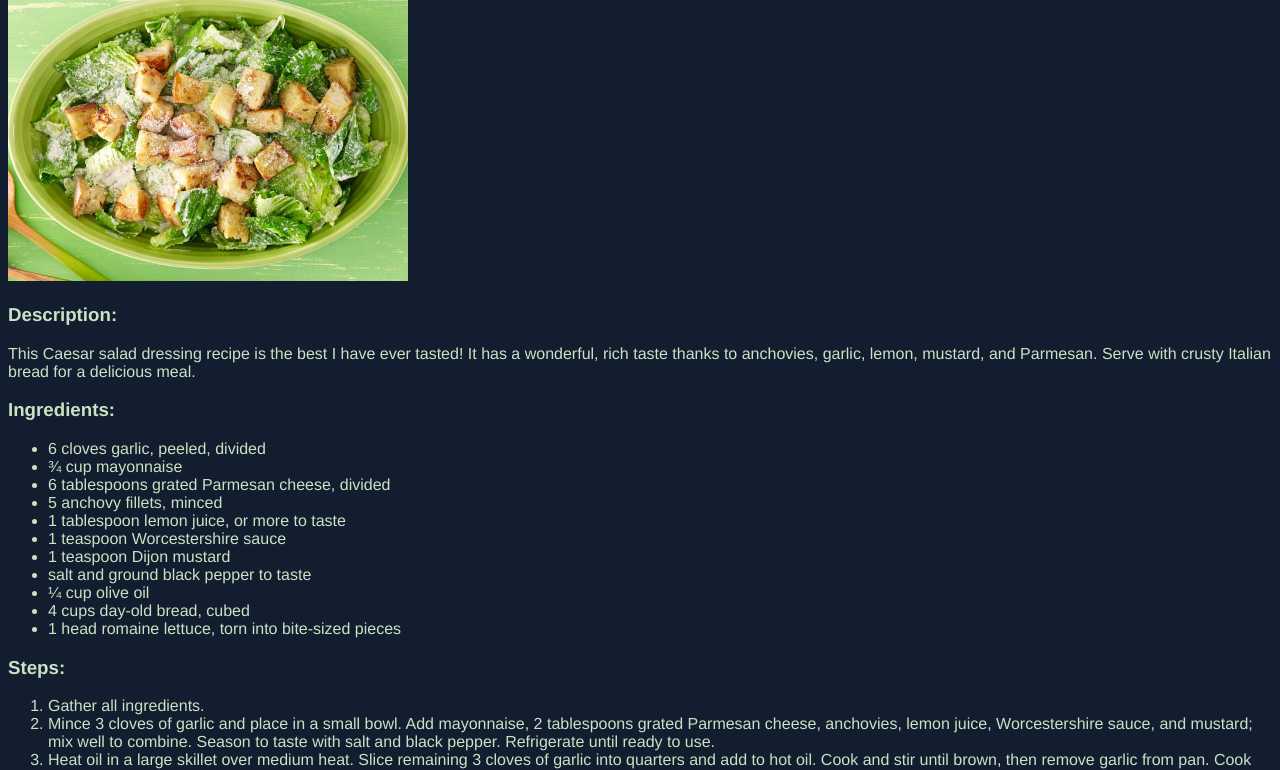
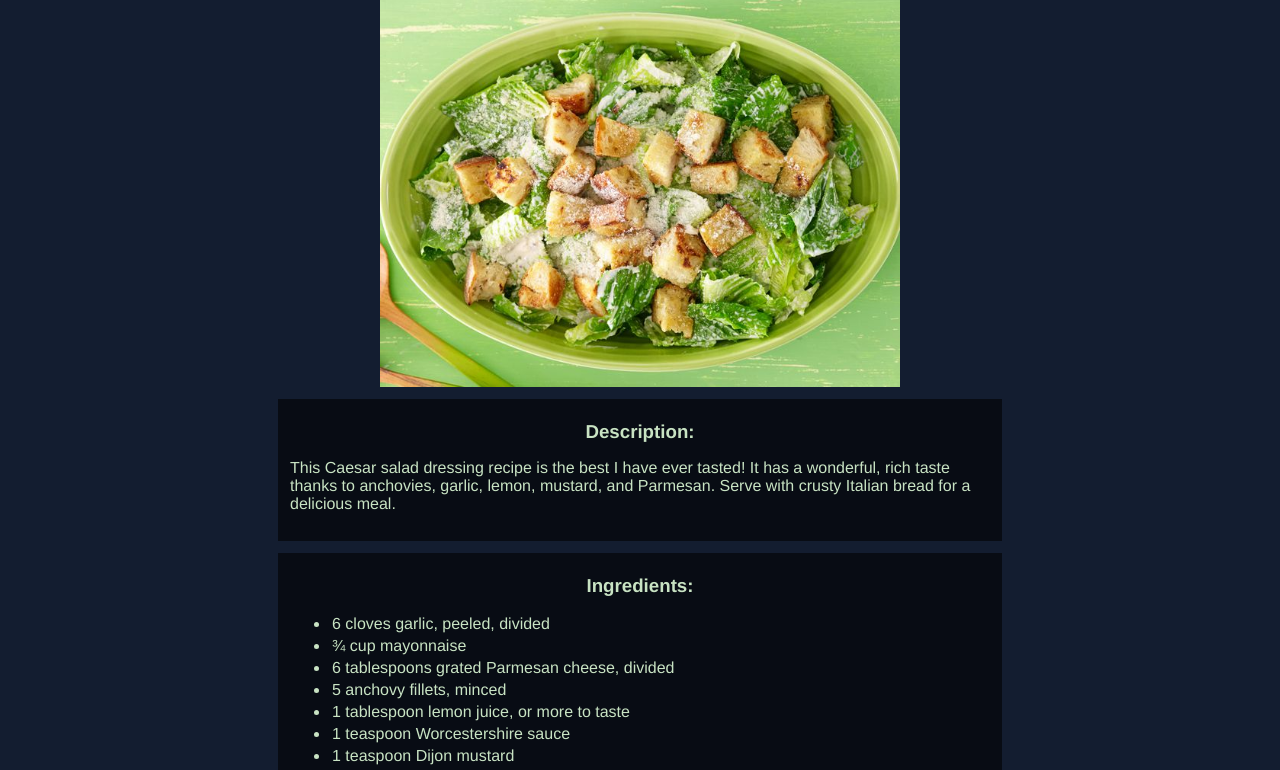
Before and after one commit to BleuBeast/odin-recipes, a plain HTML site: page recipes/caesar.html in a window 1280 px wide. Shown: the part 99-869 px from the top of the page. Drawn offline with Linux system fonts and the light colour scheme.

Commit message:
Completed foundations block and inline

```diff
--- a/index.css
+++ b/index.css
@@ -5,10 +5,34 @@ body {
 }
 
 .picture {
-    width: 400px;
+    width: 520px;
     height: auto;
+    margin: 12px auto;
+    display: block;
 }
 
 .title {
     font-weight: 800;
+    margin: 10px auto;
+    text-align: center;
 }
+
+h1.title {
+    font-size: 4em;
+}
+
+.section {
+    background-color: #080c14;
+    margin: 12px auto;
+    padding: 12px;
+    width: 700px;
+}
+
+li {
+    padding: 2px;
+}
+
+a {
+    text-decoration: none;
+    font-weight: 800;
+}
--- a/recipes/caesar.html
+++ b/recipes/caesar.html
@@ -10,9 +10,12 @@
     <h1 class="title">Caesar Salad</h1>
     <img src="../images/Caesar.jpg" class="picture">
 
+    <div class="section">
         <h3 class="title">Description:</h3>
         <p>This Caesar salad dressing recipe is the best I have ever tasted! It has a wonderful, rich taste thanks to anchovies, garlic, lemon, mustard, and Parmesan. Serve with crusty Italian bread for a delicious meal.</p>
+    </div>
 
+    <div class="section">
         <h3 class="title">Ingredients:</h3>
         <ul>
             <li>6 cloves garlic, peeled, divided</li>
@@ -27,7 +30,9 @@
             <li>4 cups day-old bread, cubed</li>
             <li>1 head romaine lettuce, torn into bite-sized pieces</li>
         </ul>
+    </div>
 
+    <div class="section">
         <h3 class="title">Steps:</h3>
         <ol>
             <li>Gather all ingredients.</li>
@@ -36,5 +41,6 @@
             <li>Place lettuce in a large bowl. Add dressing, remaining Parmesan cheese, and seasoned bread cubes; toss well to coat.</li>
             <li>Serve immediately and enjoy!</li>
         </ol>
+    </div>
 </body>
 </html>
```
Also changed, not shown: index.html (+7 -5 lines), recipes/carbonara.html (+6 -0 lines), recipes/chicken.html (+6 -0 lines). Lines whose indentation alone changed are shown as unchanged.
